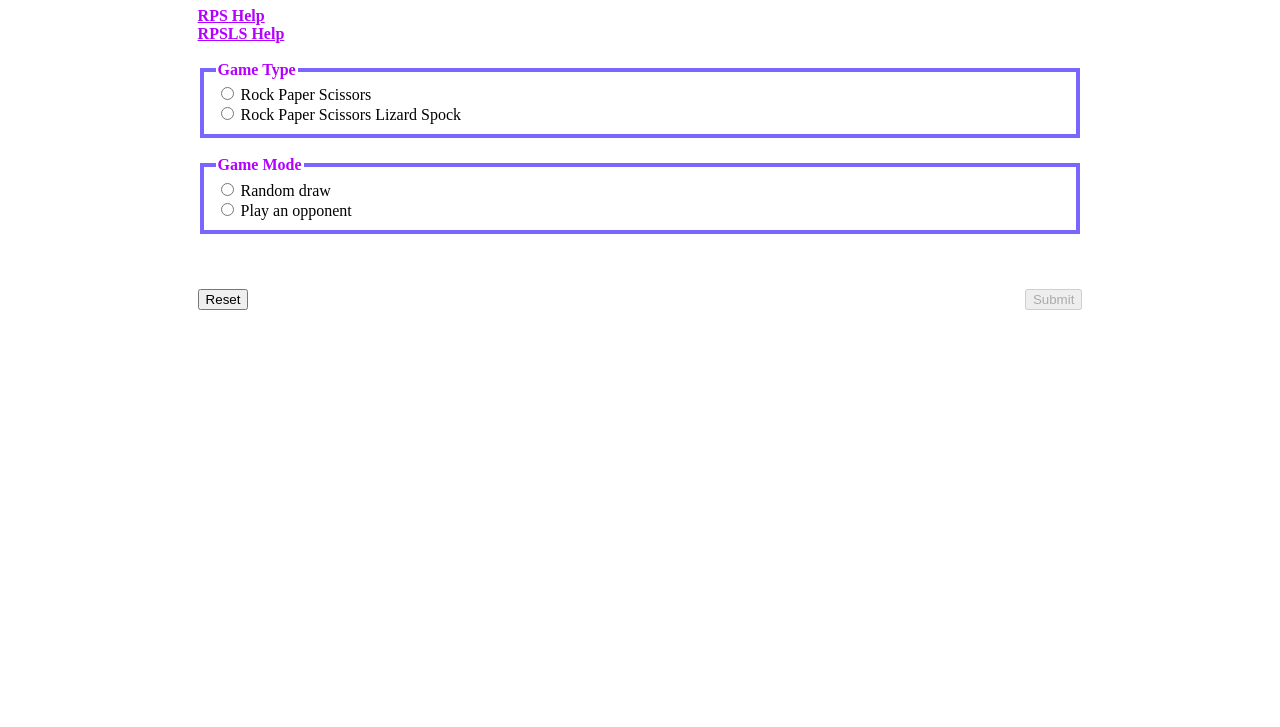
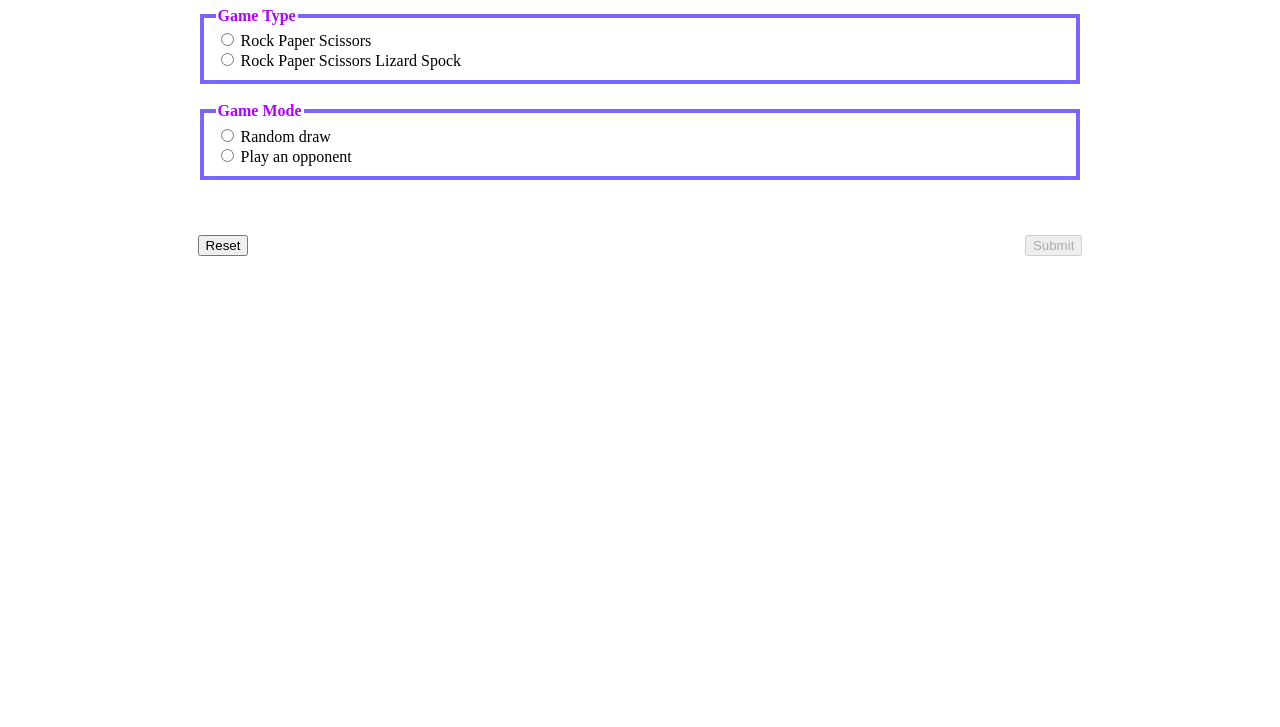
Before and after one commit to comp426-2023-spring/e02-arjitghatta, a website: page public/index.html in a window 1280 px wide. Shown: the part 73-800 px from the top of the page. Drawn offline with Linux system fonts and the light colour scheme.

Commit message:
Update index.html

```diff
--- a/public/index.html
+++ b/public/index.html
@@ -2,41 +2,32 @@
 <html lang="en">
     <head>
         <title>RPS/RPSLS</title>
-          <!-- Link to your script file(s) and CSS in here somewhere -->
         <meta charset="utf-8">
         <link rel="stylesheet" href="styles.css">
         <script src="scripts.js"></script>
     </head>
     <body>
-
-          <!-- Your interface markup goes here -->
-          <!-- For interface examples, look in the `/examples/` directory in the root of your starter code repo. -->
-
         <h1>RPS/RPSLS</h1>
 
         <form id="form">
-              <a href="https://en.wikipedia.org/wiki/Rock_paper_scissors" target="_blank">RPS Help</a><br>
-              <a href="https://bigbangtheory.fandom.com/wiki/Rock,_Paper,_Scissors,_Lizard,_Spock" target="_blank">RPSLS Help</a><br><br>
             <fieldset>
                 <legend>Game Type</legend>
                 <input type="radio" id="rps" name="selected_game" value="rps">
-                  <label for="rps">Rock Paper Scissors </label> <br>
+                <label for="rps">Rock Paper Scissors</label><br>
                 <input type="radio" id="rpsls" name="selected_game" value="rpsls">
-                  <label for="rpsls">Rock Paper Scissors Lizard Spock </label>
-              </fieldset> <br>
+                <label for="rpsls">Rock Paper Scissors Lizard Spock</label>
+            </fieldset><br>
 
             <fieldset>
                 <legend>Game Mode</legend>
                 <input type="radio" id="draw" name="game_mode" value="draw">
-                  <label for="draw">Random draw</label> <br>
+                <label for="draw">Random draw</label><br>
                 <input type="radio" id="opponent" name="game_mode" value="opponent">
                 <label for="opponent">Play an opponent</label>
-              </fieldset> <br>
+            </fieldset><br>
 
             <label for="play_options_menu">Choose your play:</label>
-              <select id="play_options_menu" name="play">
-              </select> <br> <br>
-
+            <select id="play_options_menu" name="play"></select><br><br>
 
             <button type="reset">Reset</button>
             <button type="submit" disabled>Submit</button>
```
Lines whose indentation alone changed are shown as unchanged.
